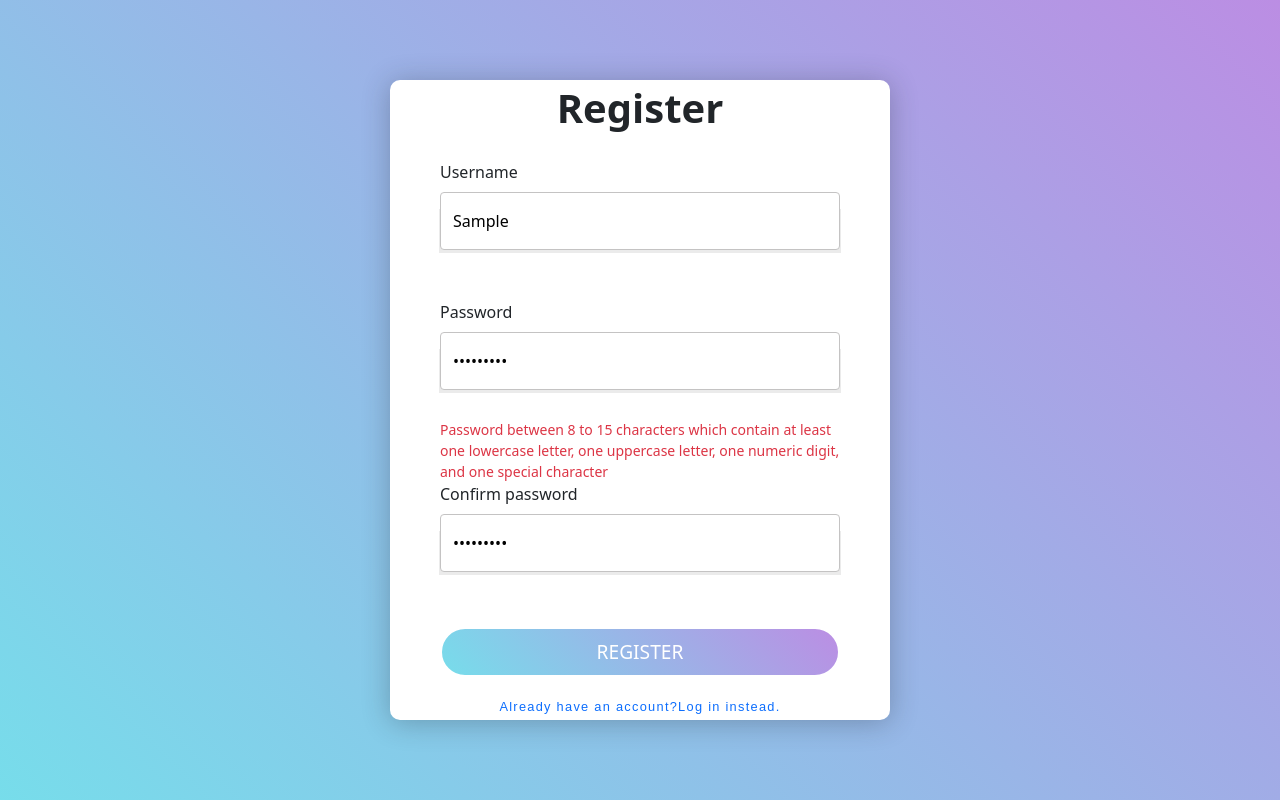
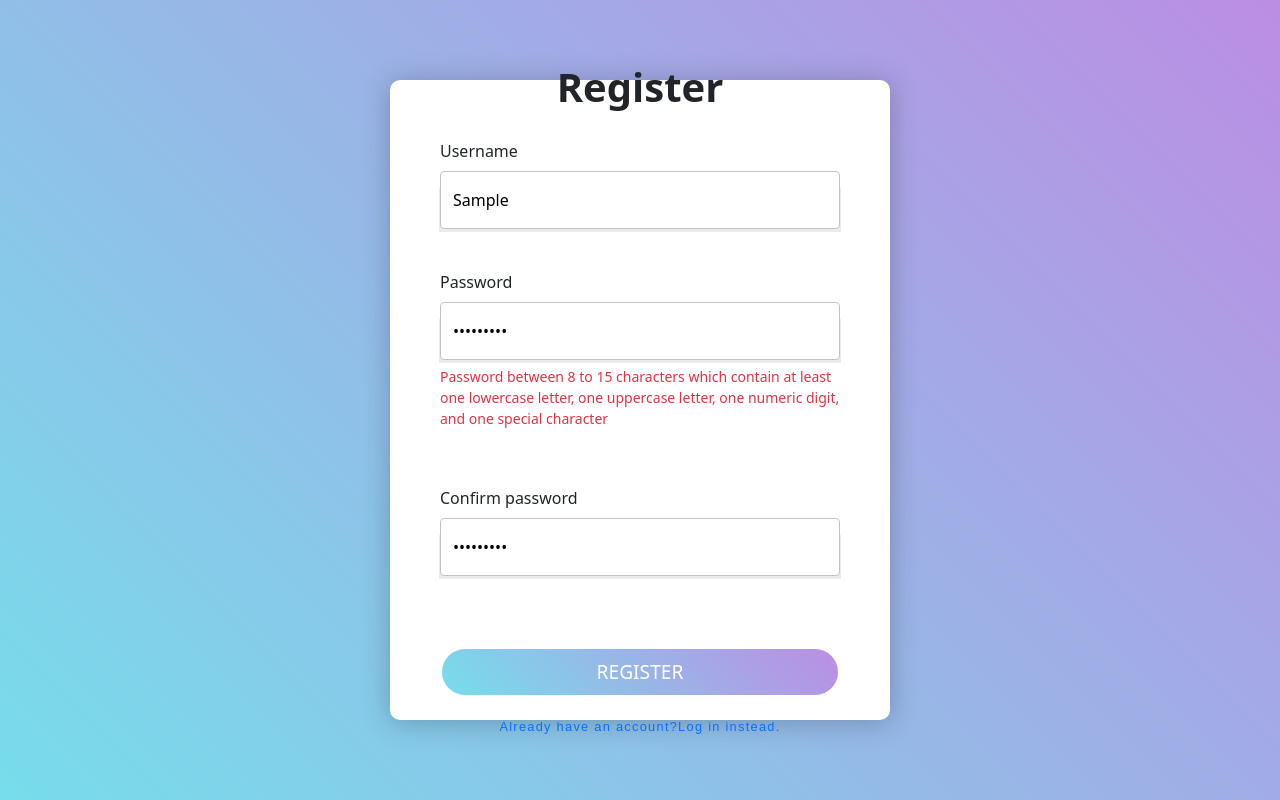
Before and after one commit to hristomangarudov/goodreads, a React (Create React App) app in the folder goodreads-project/: page /register in a window 1280 px wide. Both pictures are taken after typing "Sample", "Sample123", "Sample123" into the empty fields and a click on the button "REGISTER". Built offline with nearby package versions, Linux system fonts and the light colour scheme.

Commit message:
more adjustments to login and register error messages

```diff
--- a/goodreads-project/src/pages/loginPage/LoginForm.js
+++ b/goodreads-project/src/pages/loginPage/LoginForm.js
@@ -4,6 +4,7 @@ import { useState } from "react";
 import React from "react";
 import { Link, useNavigate } from "react-router-dom";
 import { loginUser } from "../../server/users";
+// import {styles} from "../registerPage/RegisterForm.scss"
 
 function LoginForm(props) {
   const [validated, setValidated] = useState(false);
@@ -60,7 +61,7 @@ function LoginForm(props) {
               Please enter a valid email
             </Form.Control.Feedback>
           </Form.Group>
-          <Form.Group className="mb-3" controlId="formPassword">
+          <Form.Group className="mb-3 group-relative" controlId="formPassword">
             <Form.Label>Password</Form.Label>
             <Form.Control
               bsPrefix="custom-class-input"
@@ -72,7 +73,7 @@ function LoginForm(props) {
               onChange={(e) => setPassword(e.target.value)}
             />
             <span
-              className="username-taken"
+              className="username-taken test"
               style={{ display: credentials ? "none" : "block" }}
             >
               Wrong username or password
--- a/goodreads-project/src/pages/registerPage/RegisterForm.js
+++ b/goodreads-project/src/pages/registerPage/RegisterForm.js
@@ -87,7 +87,7 @@ function RegisterForm(props) {
           onSubmit={handleSubmit}
           style={{ width: 400 }}
         >
-          <Form.Group className="" controlId="formUsername">
+          <Form.Group className="group-relative mb-3" controlId="formUsername">
             <Form.Label>Username</Form.Label>
             <Form.Control
               bsPrefix="custom-class-input"
@@ -108,7 +108,7 @@ function RegisterForm(props) {
             </span>
 
           </Form.Group>
-          <Form.Group className="" controlId="formPassword">
+          <Form.Group className="group-relative long-validation-text mb-3" controlId="formPassword">
             <Form.Label>Password</Form.Label>
             <Form.Control
               bsPrefix="custom-class-input"
@@ -122,7 +122,7 @@ function RegisterForm(props) {
               Please input a password
             </Form.Control.Feedback>
             <span
-              className="username-taken invalid-feedback"
+              className="username-taken invalid-feedback test long-test"
               style={{ display: enoughPassLength ? "none" : "block", visibility:enoughPassLength ? "hidden":"visible" }}
             >
               Password between 8 to 15 characters which contain at least one
@@ -130,7 +130,7 @@ function RegisterForm(props) {
               special character
             </span>
           </Form.Group>
-          <Form.Group className="" controlId="formConfirmPassword">
+          <Form.Group className="group-relative mb-3" controlId="formConfirmPassword">
             <Form.Label>Confirm password</Form.Label>
             <Form.Control
               bsPrefix="custom-class-input"
--- a/goodreads-project/src/pages/registerPage/RegisterForm.scss
+++ b/goodreads-project/src/pages/registerPage/RegisterForm.scss
@@ -1,6 +1,7 @@
 .username-taken{
-    color: red;
-    font-size: 14px;
+  margin-top: 0.25rem;
+  font-size: .875em;
+  color: #dc3545;
 }
 
 /* Style all input fields */
@@ -76,3 +77,17 @@ input[type=submit] {
 .size-container{
   height: 100px;
 }
+.group-relative{
+  position: relative;
+}
+.test{
+  position: absolute;
+  top: 77%;
+}
+.long-test{
+  position: absolute;
+  top: 46%;
+}
+.long-validation-text{
+  height: 200px !important;
+}
```
